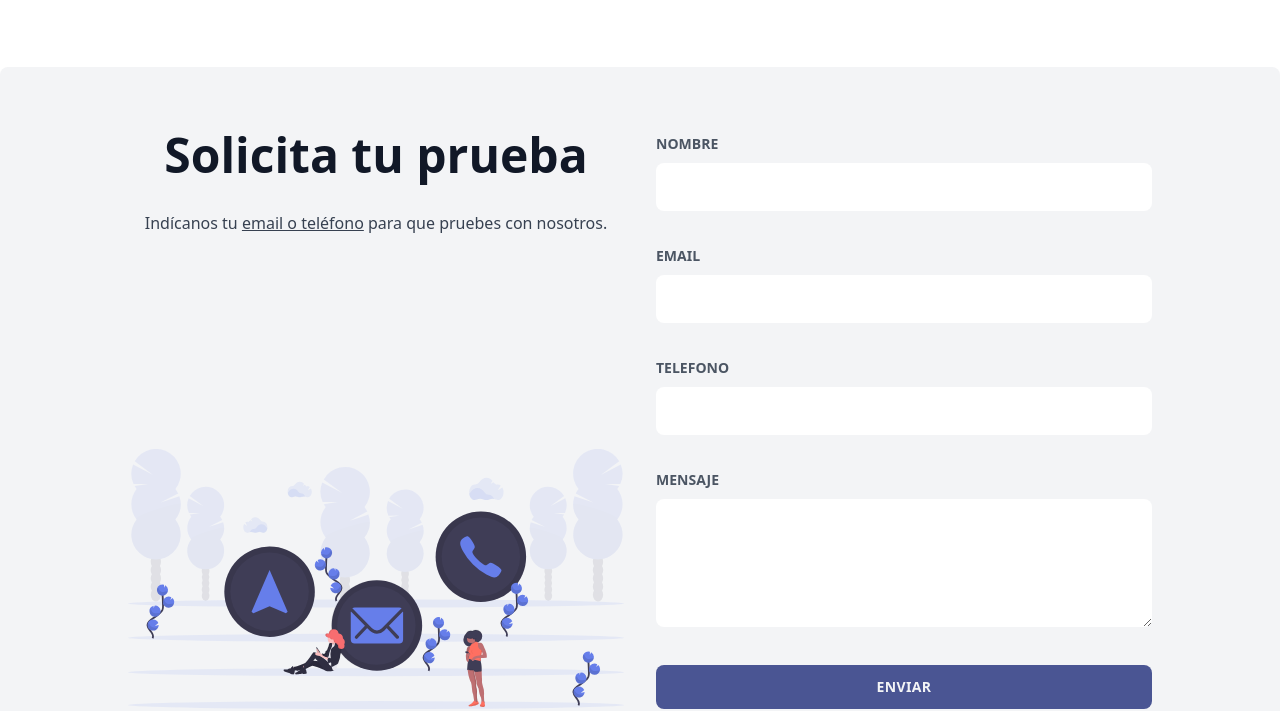
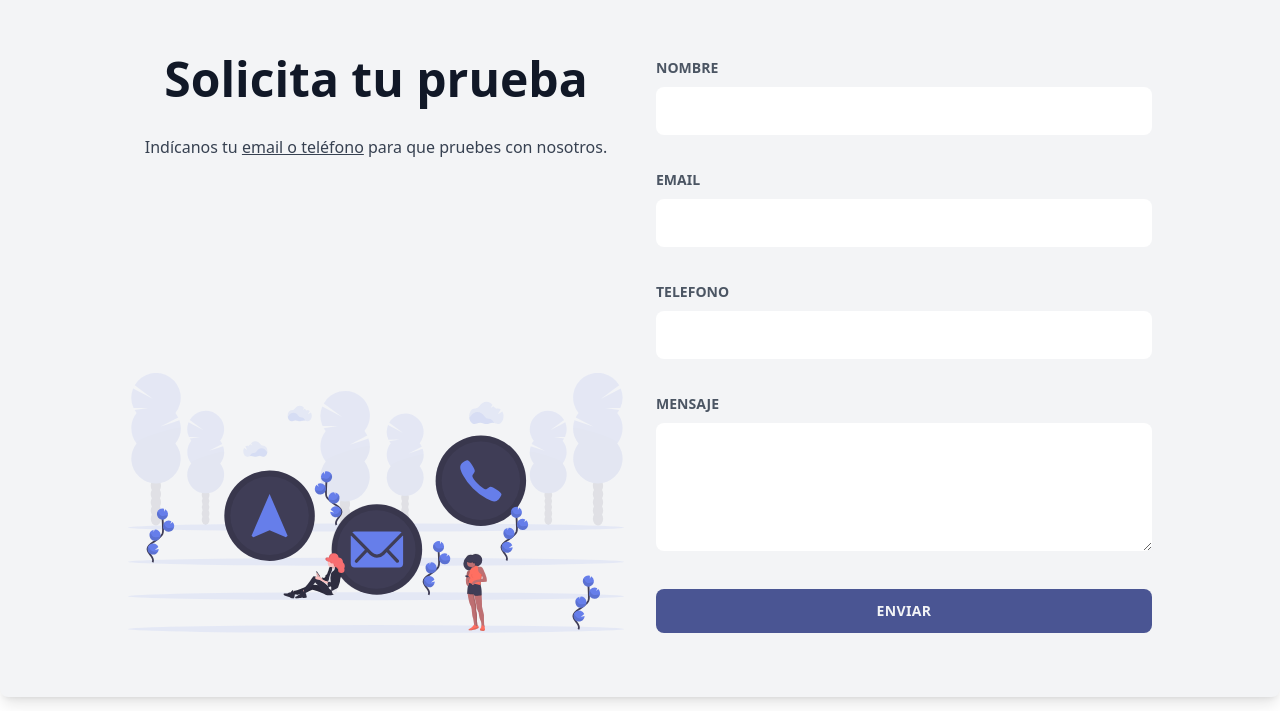
Before and after one commit to asiph-team/sinjury-landing, a Next.js app: page / in a window 1280 px wide. Shown: the part 3895-4606 px from the top of the page. Built offline with nearby package versions, Linux system fonts and the light colour scheme.

Commit message:
fix margin

```diff
--- a/pages/index.tsx
+++ b/pages/index.tsx
@@ -8,7 +8,7 @@ import PageFooter from '../widgets/pageFooter'
 import PageHeader from '../widgets/pageHeader'
 import TestimonialsSection from '../widgets/PlansSection'
 import PlansSection from '../widgets/PlansSection'
-import ResultSection from '../widgets/ResultSection'
+import Link from "next/link";
 import ResumenSection from '../widgets/ResumeSection'
 
 const Home: NextPage = () => {
--- a/widgets/contactSection/index.tsx
+++ b/widgets/contactSection/index.tsx
@@ -5,7 +5,7 @@ import { AnimationOnScroll } from 'react-animation-on-scroll'
 const ContantSection = () => {
     return (
         <section id='contact' className="container mx-auto text-center py-3 mb-12">
-            <div className="max-w-screen-xl mt-24 px-8 grid gap-8 grid-cols-1 md:grid-cols-2 md:px-12 lg:px-16 xl:px-32 py-16 mx-auto bg-gray-100 text-gray-900 rounded-lg shadow-lg">
+            <div className="max-w-screen-xl my-5 px-8 grid gap-8 grid-cols-1 md:grid-cols-2 md:px-12 lg:px-16 xl:px-32 py-16 mx-auto bg-gray-100 text-gray-900 rounded-lg shadow-lg">
                 <div className="flex flex-col justify-between">
                     <div>
                         <h2 className="text-4xl lg:text-5xl font-bold leading-tight"> Solicita tu prueba </h2>
```
